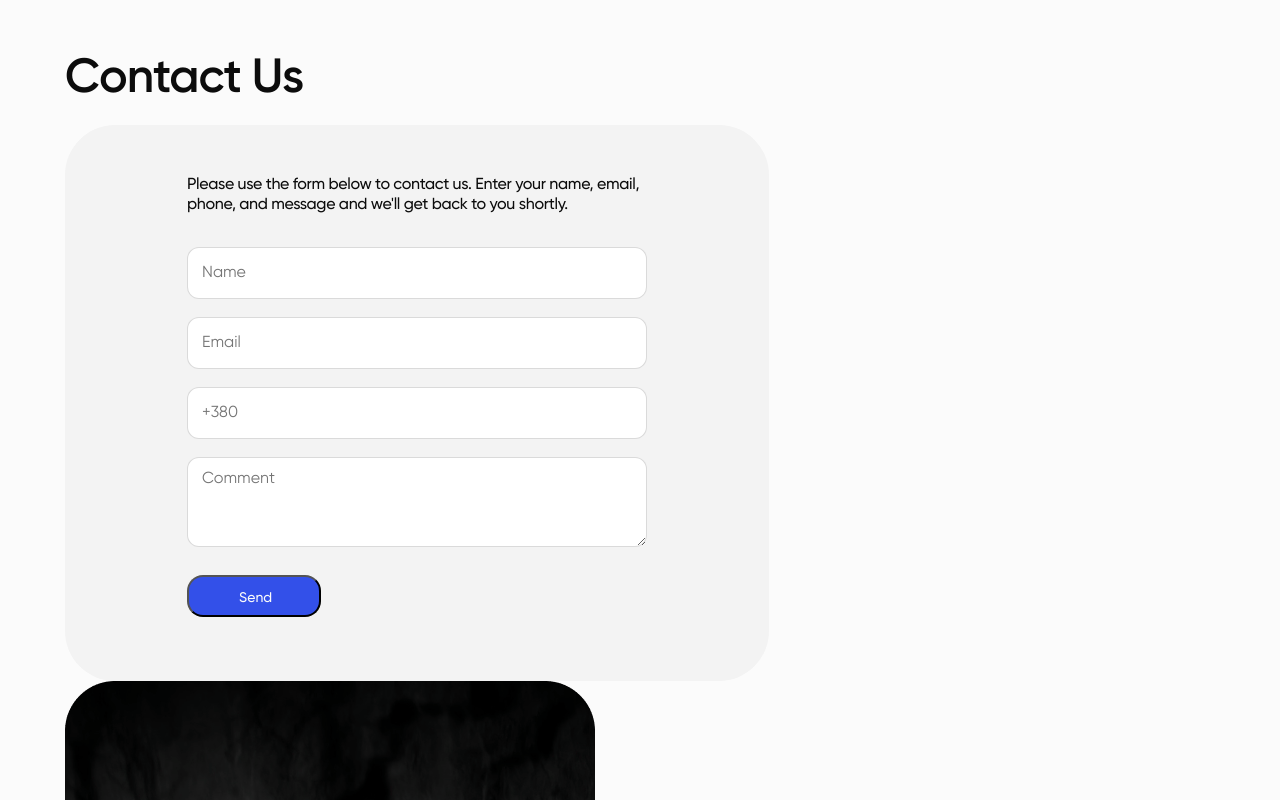
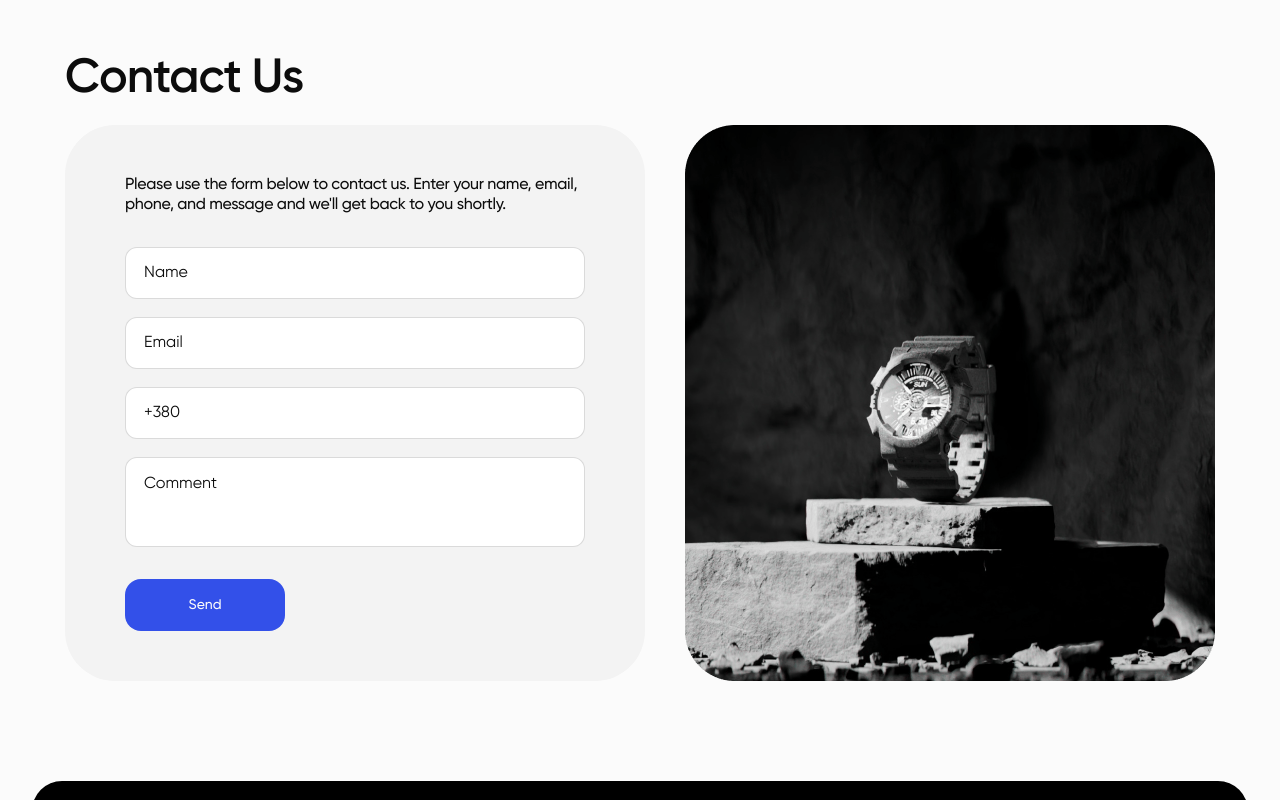
Before and after one commit to Maksym-Shchepetkov/WatchCharm09, a website built with Vite: page src/index.html in a window 1280 px wide. Shown: the part 4280-5080 px from the top of the page. Built offline with nearby package versions, Linux system fonts and the light colour scheme.

Commit message:
make Contact us final version

```diff
--- a/src/css/contact-us.css
+++ b/src/css/contact-us.css
@@ -9,9 +9,10 @@
 .container-block-form {
   border-radius: 30px;
   padding: 48px 28px;
-  width: 335px;
+  width: 100%;
   min-height: 512px;
   background-color: #f3f3f3;
+  margin-bottom: 20px;
 }
 .form-paragraph {
   font-weight: 500;
@@ -29,17 +30,34 @@
 .container-type-form {
   display: inline-block;
   width: 100%;
+  height: 42px;
   border: 1px solid rgba(12, 12, 12, 0.15);
   border-radius: 12px;
   padding: 12px 0% 12px 14px;
+  transition: border-color 250ms cubic-bezier(0.4, 0, 0.2, 1);
 }
 
+.container-type-form::placeholder {
+  font-weight: 400;
+    font-size: 14px;
+    line-height: 1.25;
+    color: #0c0c0c;
+}
+.container-type-form:hover, .container-type-form:focus {
+  border-color: #3350e9;
+  outline: none;
+}
+.container-block-form:not(:placeholder-shown){
+border-color: #3350e9;
+}
 .text-cont {
-  padding: 12px 0px 54px 14px;
+  height: 84px;
+  resize: none;
 }
 
 .btn-form {
   border-radius: 16px;
+  border: none;
   padding: 12px 50px;
   width: 134px;
   height: 42px;
@@ -55,7 +73,10 @@
 .btn-form:hover {
   background-color: #1f3cd4;
 }
-
+.img-cont{
+  width: 100%;
+  height: 512px;
+}
 @media screen and (min-width: 760px) {
   .form-heading {
     font-size: 48px;
@@ -65,8 +86,9 @@
   .container-block-form {
     border-radius: 50px;
     padding: 50px 122px;
-    width: 704px;
+    width: 100%;
     height: 556px;
+    margin-bottom: 40px;
   }
 
   .form-paragraph {
@@ -74,12 +96,41 @@
     line-height: 1.25;
     margin-bottom: 32px;
   }
-
+   .container-form {
+  margin-bottom: 32px;
+  }
   .container-type-form {
     height: 52px;
+    padding: 16px 0% 16px 18px;
   }
 
   .text-cont {
     height: 90px;
   }
+    .container-type-form::placeholder{
+      font-size: 16px;
+    }
+
+    .btn-form {
+      width: 160px;
+        height: 52px;
+        padding: 17px 63px;
+    }
+  .img-cont{
+    height: 556px;
+  }
 }
+@media screen and (min-width:1280px){
+.contact-us-wrapper{
+  display: flex;
+  gap: 40px;
+}
+.container-block-form {
+  padding: 50px 60px;
+  width:580px;
+  margin-bottom: 0;
+}
+.img-cont{
+  width: 530px;
+}
+}
--- a/src/css/sale.css
+++ b/src/css/sale.css
@@ -168,15 +168,18 @@ font-size: 48px;
 .sale-list-item{
   width: 132px;
   height: 132px ;
+  border-radius: 20px;
 }
 .sale-zoom-item{
   width: 552px;
     height:558px;
     margin-bottom: 0;
+    border-radius: 50px;
 }
 .sale-descr{
   height: 518px;
   padding: 60px;
+  border-radius: 50px;
 
 }
 .sale-descr-subtitle{
@@ -212,7 +215,8 @@ line-height: 1.13;
   }
   .sale-list-wraper{
     margin-bottom: 0;
-    width: calc((100% - 40px) / 2);
+    /* width: calc((100% - 40px) / 2); */
+    width: 580px;
 
   }
  .sale-zoom-item {
@@ -221,7 +225,8 @@ line-height: 1.13;
   .sale-descr {
     height: 558px;
     margin-bottom: 0;
-    width: calc((100% - 40px) / 2);
+    /* width: calc((100% - 40px) / 2); */
+    width: 530px;
     }
 
 
--- a/src/partials/contact-us.html
+++ b/src/partials/contact-us.html
@@ -2,12 +2,12 @@
   <div class="container">
     <h2 class="form-heading">Contact Us</h2>
 
+    <div class="contact-us-wrapper">
       <div class="container-block-form">
         <p class="form-paragraph">
-        Please use the form below to contact us. Enter your name, email, phone,
-        and message and we'll get back to you shortly.
+          Please use the form below to contact us. Enter your name, email,
+          phone, and message and we'll get back to you shortly.
         </p>
-
         <form class="container-form">
           <input
             class="container-type-form"
@@ -73,4 +73,5 @@
         </picture>
       </div>
     </div>
+  </div>
 </section>
```
Lines whose indentation alone changed are shown as unchanged.
